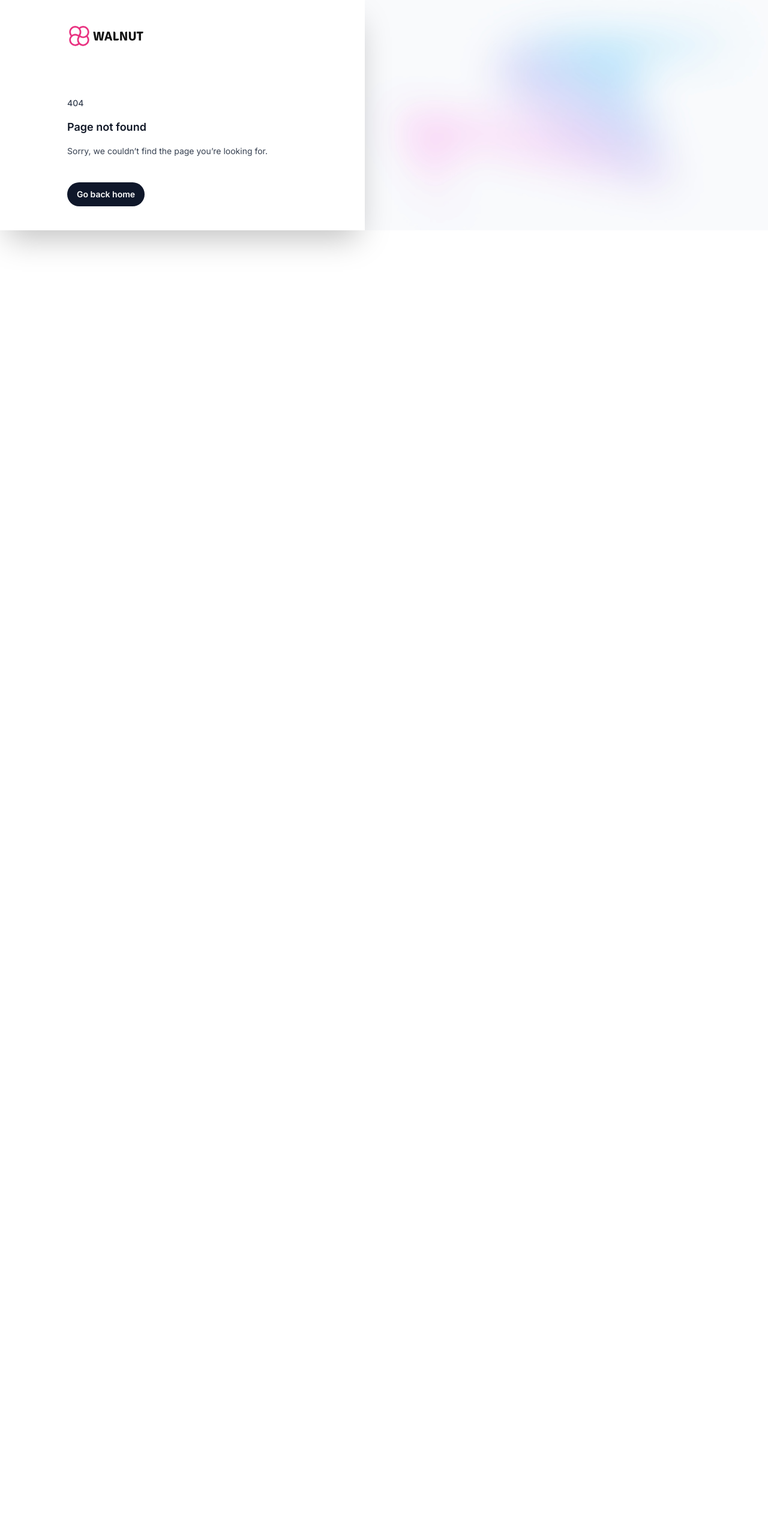
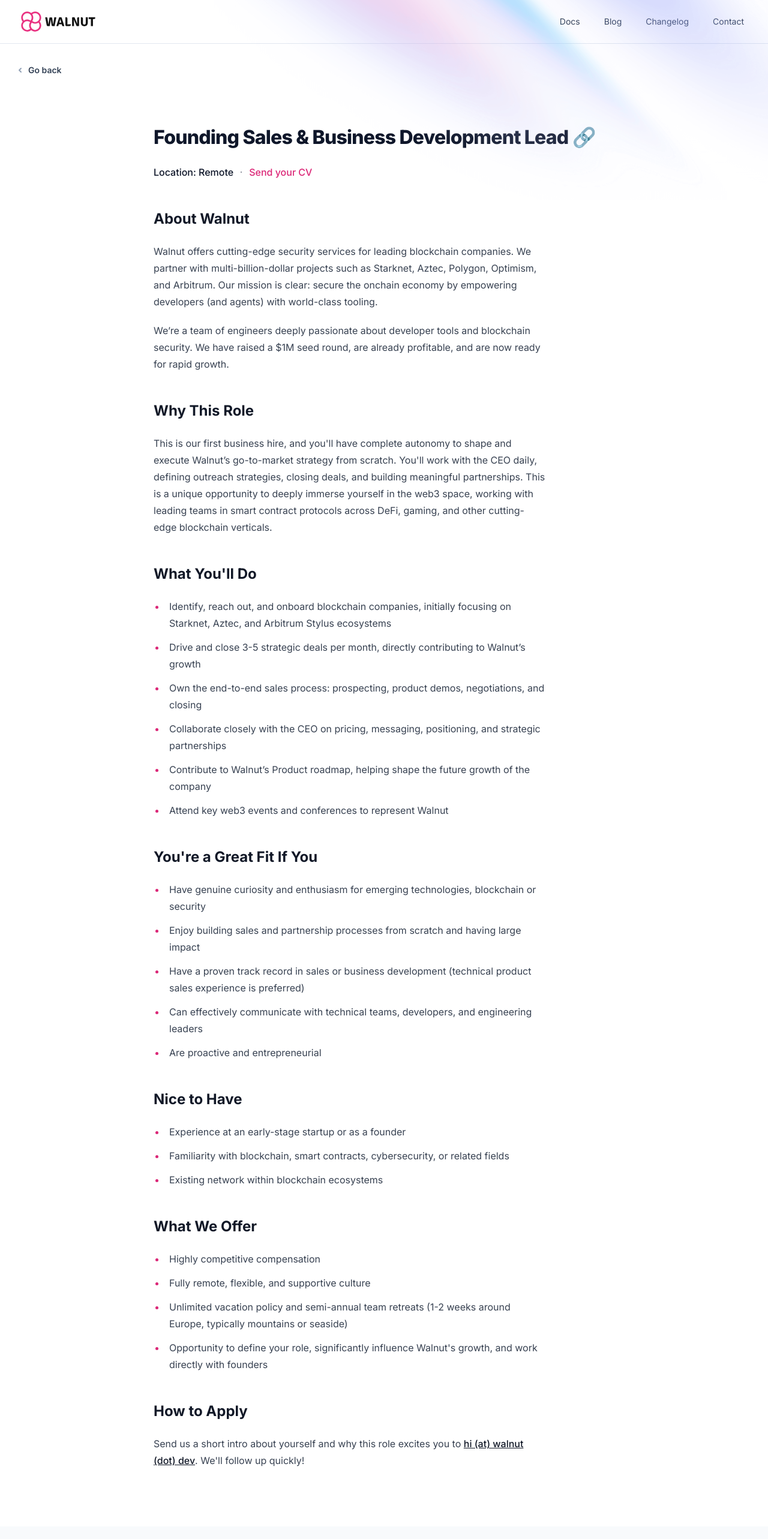
Before and after one commit to walnuthq/walnut-landingpage, a Next.js app: page /careers/founding-sales in a window 1280 px wide. Before the commit this address had no page. Shown: the top 2566 px of the page at 60% size. Before the commit the page ends 800 px from the top, so only its background shows below. Built offline with nearby package versions, Linux system fonts and the light colour scheme; a web font is replaced by a local one.

Commit message:
Create page.tsx

```diff
--- /dev/null
+++ b/src/app/careers/founding-sales/page.tsx
@@ -0,0 +1,136 @@
+import { Footer } from '@/components/Footer'
+import BlogHeader from '@/app/blog/components/BlogHeader';
+import Link from 'next/link';
+
+export default function FoundingPosition() {
+	return <>
+		<BlogHeader />
+		<div>
+            <div className="max-w-8xl mx-auto">
+                <div className="flex px-4 pt-8 pb-10 lg:px-8">
+                    <a className="group flex font-semibold text-sm leading-6 text-slate-700 hover:text-slate-900" href="/">
+                        <svg viewBox="0 -9 3 24" className="overflow-visible mr-3 text-slate-400 w-auto h-6 group-hover:text-slate-600">
+                            <path d="M3 0L0 3L3 6" fill="none" stroke="currentColor" strokeWidth="2" strokeLinecap="round" strokeLinejoin="round"></path>
+                        </svg>
+                        Go back
+                    </a>
+                </div>
+            </div>
+            <div className="px-4 sm:px-6 md:px-8">
+                <div className="max-w-3xl mx-auto">
+                    <main>
+                        <article className="relative pt-10">
+                            <h1 className="text-2xl font-extrabold tracking-tight text-slate-900 md:text-3xl flex">
+                            Founding Sales & Business Development Lead
+                                🔗
+                            </h1>
+                            <div className="mt-6">
+                                <ul className="flex flex-wrap text-sm leading-6 -mt-6 -mx-5">
+                                    <li className="flex items-center font-medium whitespace-nowrap px-5 mt-6">
+                                        <div className="text-sm leading-4">
+                                            <div className="text-slate-900 flex gap-x-3 items-center text-base">
+                                                Location: Remote
+                                                <svg viewBox="0 0 2 2" className="h-0.5 w-0.5 flex-none fill-gray-500" aria-hidden="true">
+                                                    <circle cx="1" cy="1" r="1" />
+                                                </svg>
+                                                <a target='_blank' href="mailto:hi@walnut.dev" className="text-pink-600 hover:text-pink-800">Send your CV</a>
+                                            </div>
+                                        </div>
+                                    </li>
+                                </ul>
+                            </div>
+                            <div className="mt-12 mb-24 prose">
+
+                                <h2>About Walnut</h2>
+                                <p>
+                                  Walnut offers cutting-edge security services for leading blockchain companies. We partner with multi-billion-dollar projects such as Starknet, Aztec, Polygon, Optimism, and Arbitrum. Our mission is clear: secure the onchain economy by empowering developers (and agents) with world-class tooling.
+                                </p>
+                                <p>
+                                  We’re a team of engineers deeply passionate about developer tools and blockchain security. We have raised a $1M seed round, are already profitable, and are now ready for rapid growth.
+                                </p>
+                                <h2>Why This Role</h2>
+                                <p>
+                                This is our first business hire, and you&apos;ll have complete autonomy to shape and execute Walnut’s go-to-market strategy from scratch. You&apos;ll work with the CEO daily, defining outreach strategies, closing deals, and building meaningful partnerships. This is a unique opportunity to deeply immerse yourself in the web3 space, working with leading teams in smart contract protocols across DeFi, gaming, and other cutting-edge blockchain verticals.
+                                </p>
+
+                                <h2>What You&apos;ll Do</h2>
+                                <ul className="marker:text-pink-600 list-disc pl-5 space-y-3">
+                                    <li>
+                                      Identify, reach out, and onboard blockchain companies, initially focusing on Starknet, Aztec, and Arbitrum Stylus ecosystems
+                                    </li>
+                                    <li>
+                                      Drive and close 3-5 strategic deals per month, directly contributing to Walnut’s growth
+                                    </li>
+                                    <li>
+                                      Own the end-to-end sales process: prospecting, product demos, negotiations, and closing
+                                    </li>
+                                    <li>
+                                      Collaborate closely with the CEO on pricing, messaging, positioning, and strategic partnerships
+                                    </li>
+                                    <li>
+                                      Contribute to Walnut’s Product roadmap, helping shape the future growth of the company
+                                    </li>
+                                    <li>
+                                      Attend key web3 events and conferences to represent Walnut
+                                    </li>
+                                </ul>
+                                <h2>You&apos;re a Great Fit If You</h2>
+                                <ul className="marker:text-pink-600 list-disc pl-5 space-y-3">
+                                    <li>
+                                      Have genuine curiosity and enthusiasm for emerging technologies, blockchain or security
+                                    </li>
+                                    <li>
+                                      Enjoy building sales and partnership processes from scratch and having large impact
+                                    </li>
+                                    <li>
+                                      Have a proven track record in sales or business development (technical product sales experience is preferred)
+                                    </li>
+                                    <li>
+                                      Can effectively communicate with technical teams, developers, and engineering leaders
+                                    </li>
+                                    <li>
+                                      Are proactive and entrepreneurial
+                                    </li>
+                                </ul>
+                                <h2>Nice to Have</h2>
+                                <ul className="marker:text-pink-600 list-disc pl-5 space-y-3">
+                                    <li>
+                                      Experience at an early-stage startup or as a founder
+                                    </li>
+                                    <li>
+                                      Familiarity with blockchain, smart contracts, cybersecurity, or related fields
+                                    </li>
+                                    <li>
+                                      Existing network within blockchain ecosystems
+                                    </li>
+                                </ul>
+                                <h2>What We Offer</h2>
+                                <ul className="marker:text-pink-600 list-disc pl-5 space-y-3">
+                                    <li>
+                                      Highly competitive compensation
+                                    </li>
+                                    <li>
+                                      Fully remote, flexible, and supportive culture
+                                    </li>
+                                    <li>
+                                     Unlimited vacation policy and semi-annual team retreats (1-2 weeks around Europe, typically mountains or seaside)
+                                    </li>
+                                    <li>
+                                      Opportunity to define your role, significantly influence Walnut&apos;s growth, and work directly with founders
+                                    </li>
+                                </ul>
+
+                                <h2>How to Apply</h2>
+                                <p>
+                                  Send us a short intro about yourself and why this role excites you to <Link href="mailto:hi@walnut.dev"> hi (at) walnut (dot) dev</Link>. We&apos;ll follow up quickly!
+                                </p>
+
+                            </div>
+                        </article>
+                    </main>
+                </div>
+            </div>
+        </div>
+		<Footer />
+	</>
+}
```
